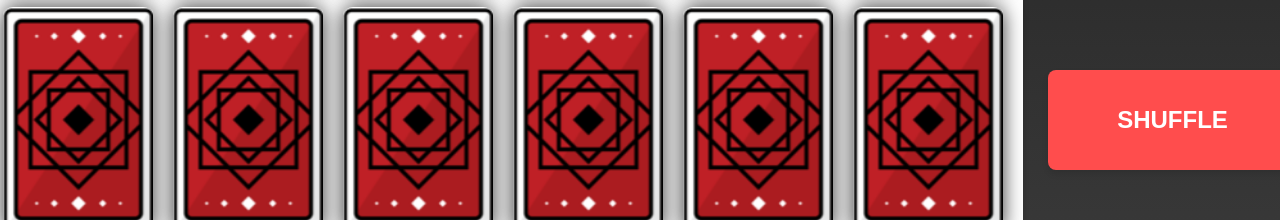
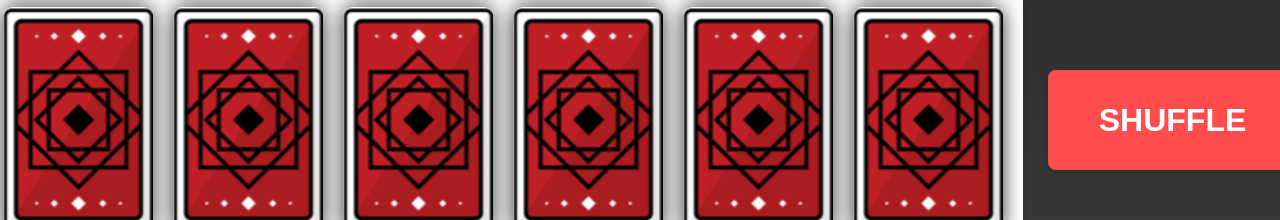
Before and after one commit to JanKhoe/memorygame, a plain HTML site: page index.html in a window 1280 px wide. Shown: the part 280-500 px from the top of the page. Drawn offline with Linux system fonts and the light colour scheme.

Commit message:
Add files via upload

```diff
--- a/style.css
+++ b/style.css
@@ -17,7 +17,7 @@ button {
   padding: 12px 24px; /* Padding for better spacing */
   border: none; /* Remove default border */
   border-radius: 8px; /* Rounded corners */
-  font-size: 24px; /* Font size */
+  font-size: 32px; /* Font size */
   font-weight: bold; /* Bold text */
   cursor: pointer; /* Pointer cursor on hover */
   transition: background-color 0.3s ease, transform 0.2s ease; /* Smooth transitions */
```
